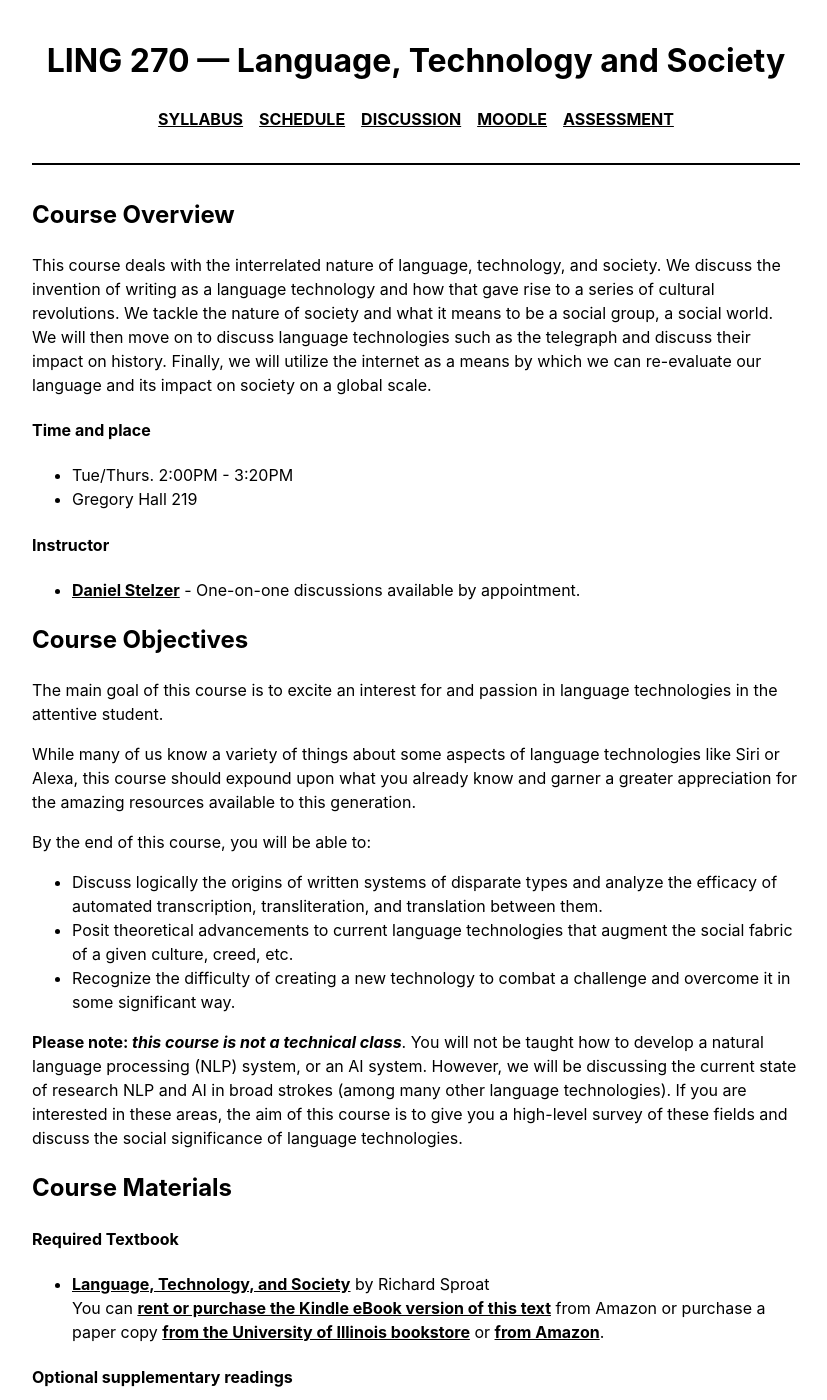
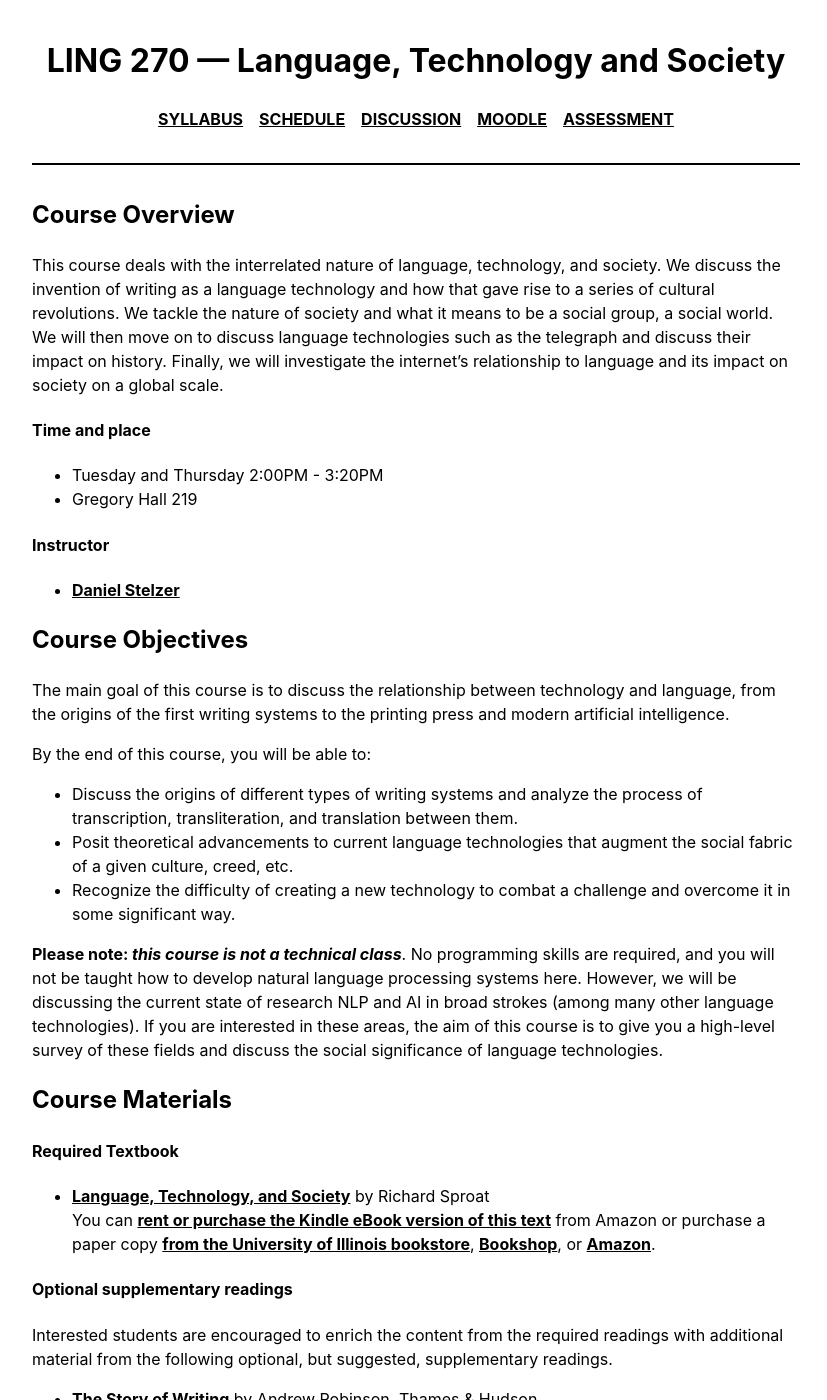
Before and after one commit to 2022-Spring-LING-270/2022-Spring-LING-270.github.io, a Jekyll site: the page built from index.md, in a window 1280 px wide and 1400 px high. Shown: the whole window, without its empty margins (224-1051 px from the left). Built offline with Jekyll 4.4.1, drawn with Linux system fonts in a browser that asks for light colours; some of the changed text lies outside the part shown.

Commit message:
update index

```diff
--- a/index.md
+++ b/index.md
@@ -5,28 +5,25 @@
 
 ## Course Overview
 
-This course deals with the interrelated nature of language, technology, and society. We discuss the invention of writing as a language technology and how that gave rise to a series of cultural revolutions. We tackle the nature of society and what it means to be a social group, a social world. We will then move on to discuss language technologies such as the telegraph and discuss their impact on history. Finally, we will utilize the internet as a means by which we can re-evaluate our language and its impact on society on a global scale.
+This course deals with the interrelated nature of language, technology, and society. We discuss the invention of writing as a language technology and how that gave rise to a series of cultural revolutions. We tackle the nature of society and what it means to be a social group, a social world. We will then move on to discuss language technologies such as the telegraph and discuss their impact on history. Finally, we will investigate the internet's relationship to language and its impact on society on a global scale.
 
 #### Time and place
-* Tue/Thurs. 2:00PM - 3:20PM
+* Tuesday and Thursday 2:00PM - 3:20PM
 * Gregory Hall 219
 
 #### Instructor
-* [Daniel Stelzer](mailto:stelzer3@illinois.edu) - One-on-one discussions available by appointment.
+* [Daniel Stelzer](mailto:stelzer3@illinois.edu)
 
 ## Course Objectives
 
-The main goal of this course is to excite an interest for and passion in language technologies in the attentive student.
-
-While many of us know a variety of things about some aspects of language technologies like Siri or Alexa, this course should expound upon what you already know and garner a greater appreciation for the amazing resources available to this generation.
+The main goal of this course is to discuss the relationship between technology and language, from the origins of the first writing systems to the printing press and modern artificial intelligence.
 
 By the end of this course, you will be able to:
-* Discuss logically the origins of written systems of disparate types and analyze the efficacy of automated transcription, transliteration, and translation between them.
+* Discuss the origins of different types of writing systems and analyze the process of transcription, transliteration, and translation between them.
 * Posit theoretical advancements to current language technologies that augment the social fabric of a given culture, creed, etc.
 * Recognize the difficulty of creating a new technology to combat a challenge and overcome it in some significant way.
 
-**Please note: _this course is not a technical class_**. You will not be taught how to develop a natural language processing (NLP) system, or an AI system. However, we will be discussing the current state of research NLP and AI in broad strokes (among many other language technologies). If you are interested in these areas, the aim of this course is to give you a high-level survey of these fields and discuss the social significance of language technologies.
-
+**Please note: _this course is not a technical class_**. No programming skills are required, and you will not be taught how to develop natural language processing systems here. However, we will be discussing the current state of research NLP and AI in broad strokes (among many other language technologies). If you are interested in these areas, the aim of this course is to give you a high-level survey of these fields and discuss the social significance of language technologies.
 
 ## Course Materials
 
@@ -34,7 +31,7 @@
 
 * [Language, Technology, and Society](https://www.amazon.com/Language-Technology-Society-Richard-Sproat-dp-0199549389/dp/0199549389)
 by Richard Sproat<br>
-You can <a href="https://www.amazon.com/Language-Technology-Society-Richard-Sproat-ebook-dp-B006NTKARU/dp/B006NTKARU">rent or purchase the Kindle eBook version of this text</a> from Amazon or purchase a paper copy <a href="https://bookstore.illinois.edu/buy_textbooks.asp?">from the University of Illinois bookstore</a> or <a href="https://www.amazon.com/Language-Technology-Society-Richard-Sproat-dp-0199549389/dp/0199549389">from Amazon</a>.
+You can <a href="https://www.amazon.com/Language-Technology-Society-Richard-Sproat-ebook-dp-B006NTKARU/dp/B006NTKARU">rent or purchase the Kindle eBook version of this text</a> from Amazon or purchase a paper copy <a href="https://bookstore.illinois.edu/buy_textbooks.asp?">from the University of Illinois bookstore</a>, <a href="https://bookshop.org/books/language-technology-and-society/9780199549382">Bookshop</a>, or <a href="https://www.amazon.com/Language-Technology-Society-Richard-Sproat-dp-0199549389/dp/0199549389">Amazon</a>.
 
 #### Optional supplementary readings
 
@@ -55,10 +52,14 @@
 Each module will include:
 
 * A **module overview** which will provide an overview of the module's topic and contents
-* A list of **module learning objectives** which will summarize expected learning goals
+* A list of **module learning objectives**
 * A list of **required readings** for the module
 * A playlist of **optional videos** for the module
-* A description of **module homework** assignment(s), if any, along with due dates
+* A description of **module assignments**, including reading logs, quizzes, and homework
+
+In previous semesters, when everything was online, this course has been run as a "flipped classroom": students would learn the material through readings and lecture videos outside of class, then use the in-person meetings for discussion and collaboration. This semester, we expect to be able to gather face-to-face, and surveys of previous students suggest that in-person lectures were more helpful than the videos.
+
+So for this semester, in-person sections will be run as a mixture of lecture and discussion. But the videos from previous semesters will still be available, alongside the readings and in-person lectures. These are **not** mandatory or required viewing; they're just provided in case students find them useful.
 
 #### Module topics
 
@@ -84,15 +85,19 @@
 
 #### Communications
 
-Announcements and updates will mainly be posted on [Piazza](https://piazza.com/illinois/spring2022/ling270). Students are encouraged to use this platform to ask questions outside of class, either for their classmates or for the instructor.
+Announcements and updates will mainly be posted on [Piazza](https://piazza.com/illinois/spring2022/ling270). Students are encouraged to use this platform to ask questions and discuss the material outside of class; it's a good way to post questions either privately to the instructors, or publicly to your classmates, and you can choose to ask and answer anonymously.
+
+Quizzes, reading logs, and exams will be graded on PrairieLearn. Homework and project submissions will be submitted through Moodle.
+
+Synchronous office hours are available on Zoom, Monday and Wednesday 12:00pm - 12:50pm, or by appointment. The link is on Moodle for security reasons.
 
 #### Grading
 
-Students will be assessed on the extent to which they have attained the learning goals & outcomes through a combination of practical exercises, homework assignments, projects, quizzes and exams.
+Students will be assessed through a combination of practical exercises, homework assignments, projects, quizzes and exams.
 
 * **Quizzes**: 25%
 * **Homework**: 30%
-* **Reading log**: 5%
+* **Reading Logs**: 5%
 * **Mid-term Exam**: 15%
 * **Final Project**: 25%
 
@@ -126,11 +131,11 @@
 
 #### Readings and videos
 
-Students are expected to regularly review the schedule of assigned readings and video lectures. The schedule is subject to change.
+Students are expected to regularly review the schedule of assigned readings. The schedule is subject to change.
 
-Students are expected to and required to complete all assigned readings and video lectures prior to the class for which they are assigned.
+Students are expected to and required to complete all assigned readings prior to the class for which they are assigned.
 
-Students are expected to read and participate in Q&As and class discussions on the [the course forum on Campuswire](https://campuswire.com/c/G1DA28EEF)
+Students are expected to read and participate in Q&As and class discussions on [Piazza](https://piazza.com/illinois/spring2022/ling270).
 
 #### Learning Goals & Outcomes
 
@@ -143,12 +148,9 @@
 To obtain disability-related academic adjustments and/or auxiliary aids, students with disabilities must contact the course instructor and the Disability Resources and Educational Services (DRES) as soon as possible. To contact DRES, you may visit 1207 S. Oak St., Champaign, call +1-217-333-4603, e-mail [disability@illinois.edu](mailto:disability@illinois.edu) or go to the [DRES website](https://www.disability.illinois.edu).
 
 If specific accommodations will be requested for this course, the student is asked to inform the course instructor as soon as possible, ideally within the first week of class or as soon as a DRES letter has been prepared, by following these steps:
-* Post a private message addressed to both the instructor and the TA on [the course forum on Campuswire](https://campuswire.com/c/G1DA28EEF)
-* Use the subject heading **DRES letter**
-* Use the **dres** topic tag
+* Post a private message to the instructor on [Piazza](https://piazza.com/illinois/spring2022/ling270) (or via email)
 * In the body of the post, the student should attach a PDF of their DRES letter
 * In the body of the post, the student should list which specific accommodations mentioned in the DRES letter are being requested for this class
-
 
 #### Religious Observances
 
```
